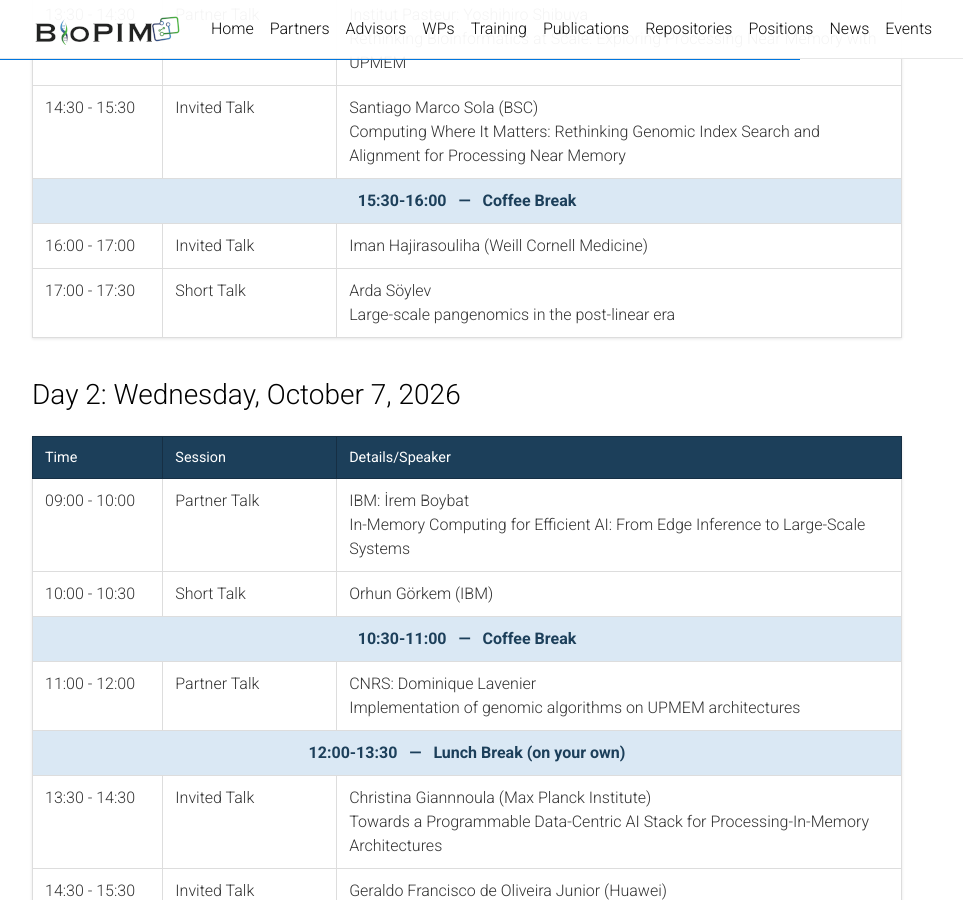
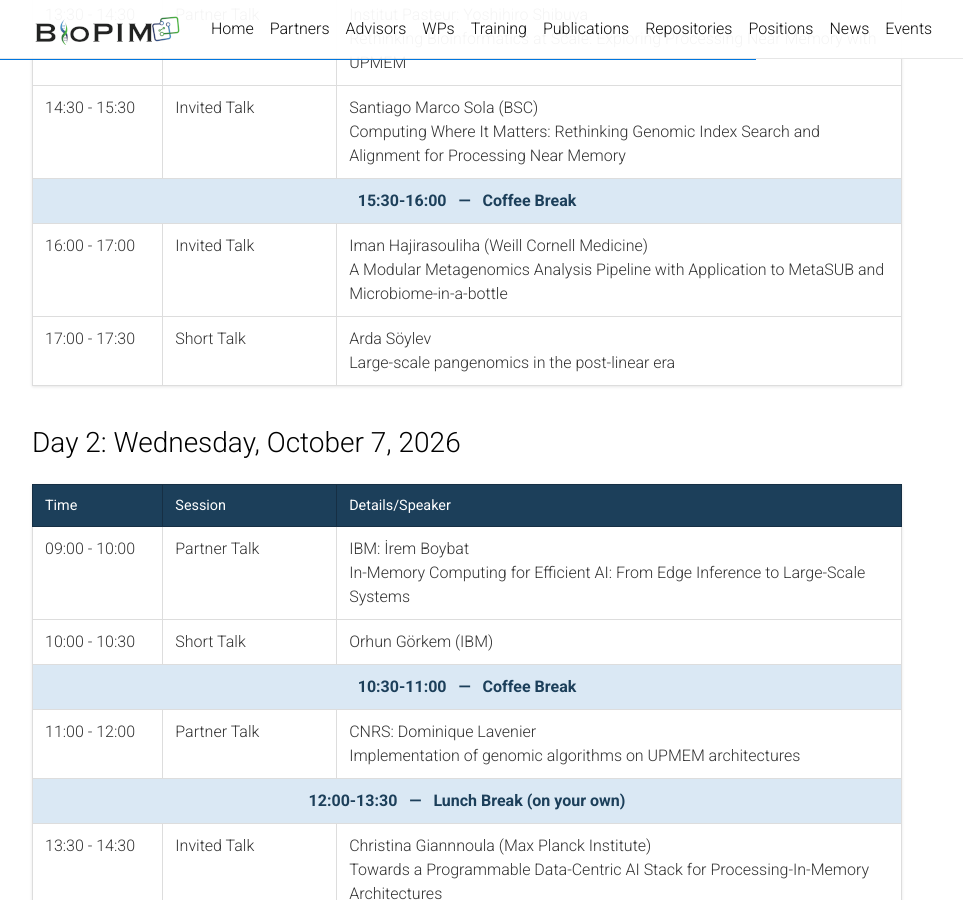
Before and after one commit to BioPIM/biopim.github.io, a Jekyll site: the page built from _pages/workshop.md, in a window 1280 px wide and 900 px high, scrolled down 770 px. Shown: the whole window, without its empty margins (173-1136 px from the left). Built offline with Jekyll 4.4.1, drawn with Linux system fonts in a browser that asks for light colours; comment, search, counter and statistics services are not loaded; a style sheet for code colours, icons or effects is not loaded.

Commit message:
add talk title

```diff
--- a/_pages/workshop.md
+++ b/_pages/workshop.md
@@ -119,7 +119,7 @@
     <tr>
       <td>16:00 - 17:00</td>
       <td>Invited Talk</td>
-      <td>Iman Hajirasouliha (Weill Cornell Medicine)</td>
+      <td>Iman Hajirasouliha (Weill Cornell Medicine) <br> A Modular Metagenomics Analysis Pipeline with Application to MetaSUB and Microbiome-in-a-bottle</td>
     </tr>
     <tr>
       <td>17:00 - 17:30</td>
```
